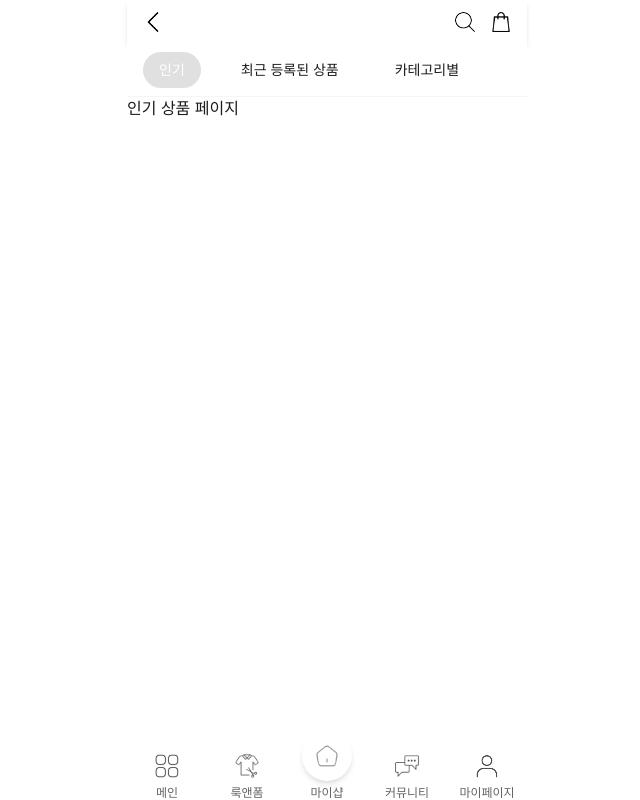
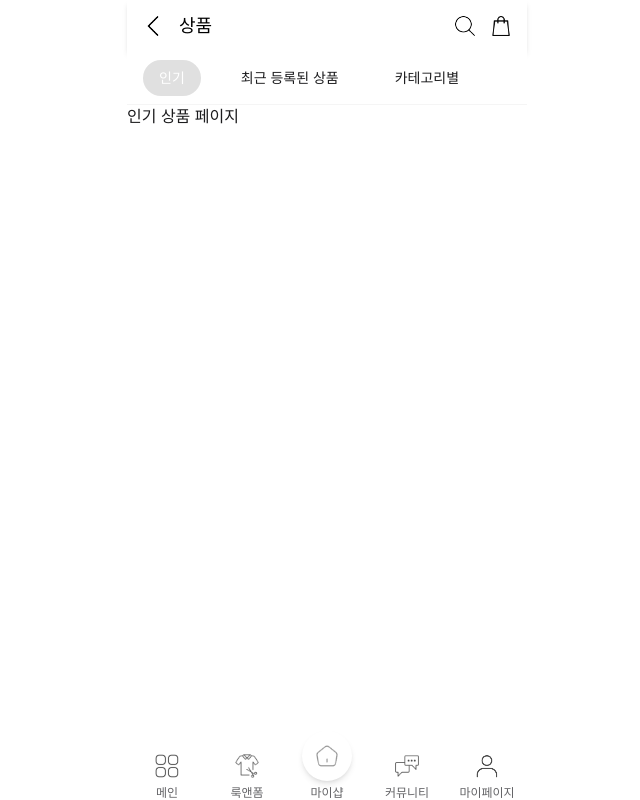
Before and after one commit to Project-FitLoop/FitLoop-FE, a Next.js app: page /product/popularity in a window 1280 px wide. Shown: the whole page, without its empty margins (313-953 px from the left). Built offline with nearby package versions, Linux system fonts and the light colour scheme.

Commit message:
[feat/#31] Header 컴포넌트에 '상품' 텍스트 추가
- 뒤로가기 버튼 옆에 '상품' 텍스트 표시하여 페이지 목적 명확화

```diff
--- a/src/ui/components/header/Header.tsx
+++ b/src/ui/components/header/Header.tsx
@@ -4,10 +4,13 @@ import Image from "next/image";
 import BackButton from "@/ui/components/common/BackButton";
 
 const Header = () => {
-
   return (
     <div className="flex items-center justify-between px-4 py-3 bg-white shadow-md">
-      <BackButton/>
+      <div className="flex items-center space-x-2">
+        <BackButton />
+        <span className="text-lg text-black font-medium">상품</span>
+      </div>
+
       <div className="flex space-x-4">
         <button>
           <Image src="/assets/product-tab/search.svg" alt="검색" width={20} height={20} />
```
